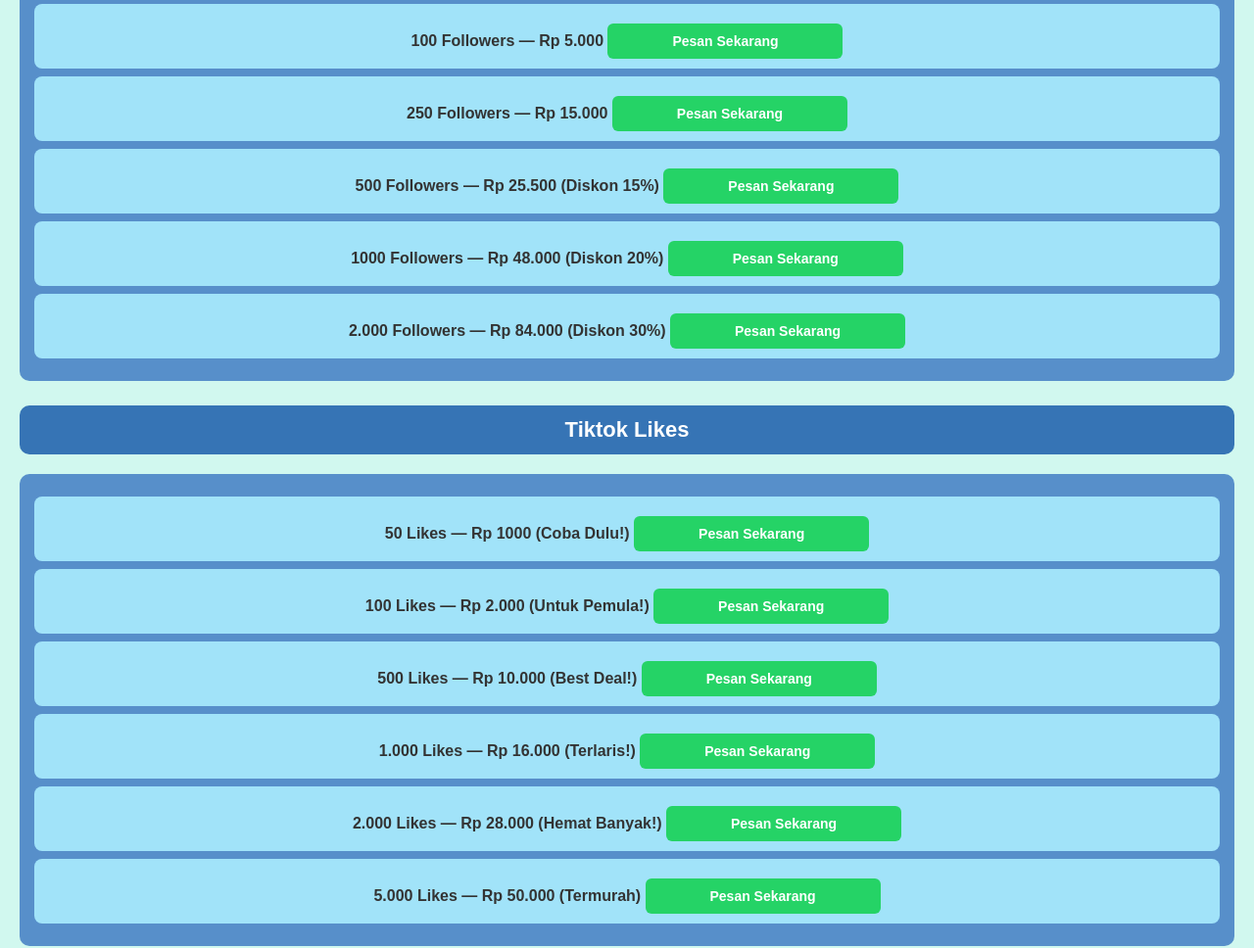
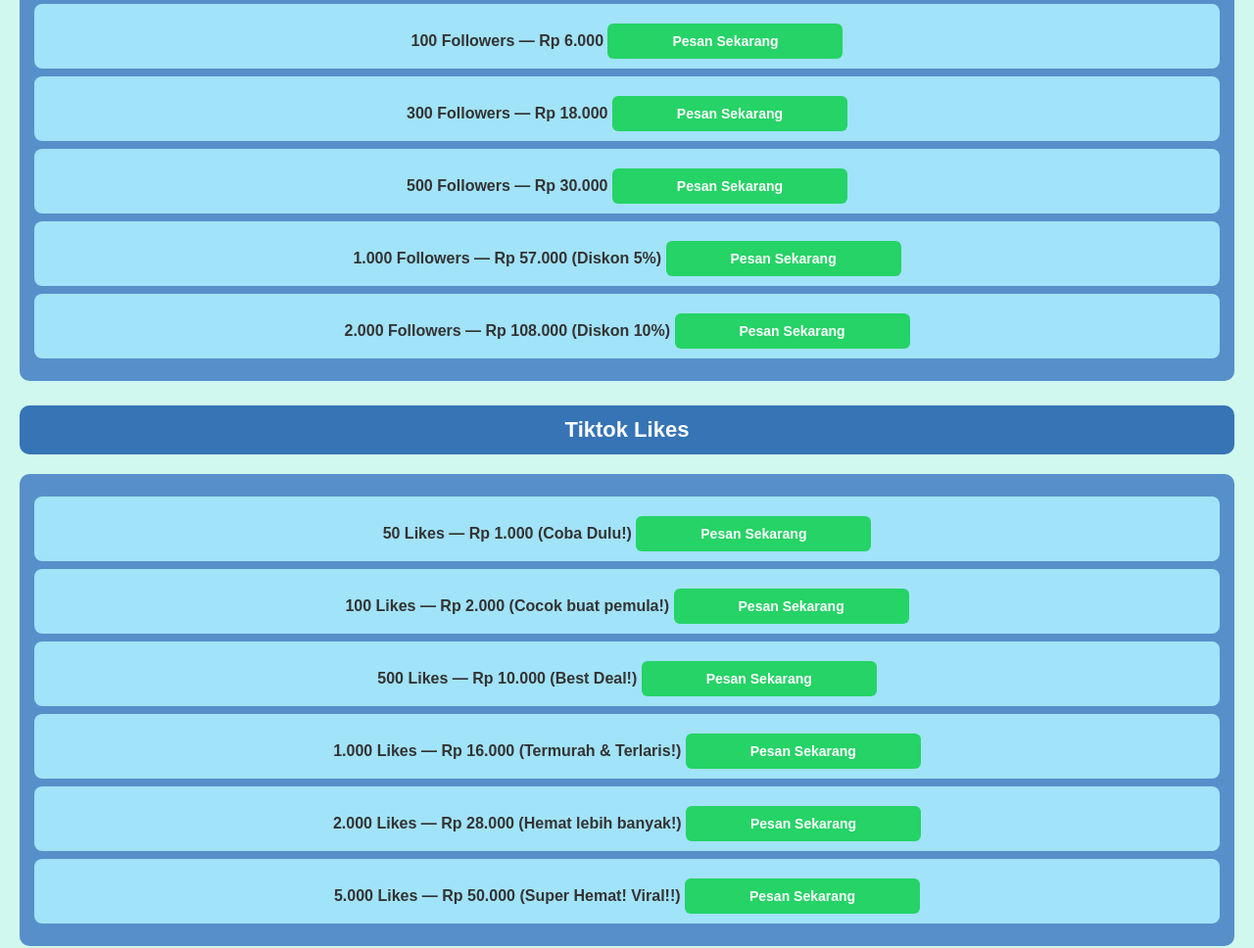
Before and after one commit to F7ND/Yesstorey, a plain HTML site: page produktt.html in a window 1280 px wide. Shown: the part 185-1153 px from the top of the page at 98% size. Drawn offline with Linux system fonts and the light colour scheme.

Commit message:
Update produktt.html

```diff
--- a/produktt.html
+++ b/produktt.html
@@ -264,24 +264,26 @@ btn.addEventListener('click', (e) => {
   youtubeFollowers: {
     title: "Tiktok Followers",
     items: [
-          { qty: "100 Followers", price: "Rp 5.000" },
-          { qty: "250 Followers", price: "Rp 15.000" },
-          { qty: "500 Followers", price: "Rp 25.500 (Diskon 15%)" },
-          { qty: "1000 Followers", price: "Rp 48.000 (Diskon 20%)" },
-          { qty: "2.000 Followers", price: "Rp 84.000 (Diskon 30%)" }
+      { qty: "100 Followers", price: "Rp 6.000" },
+      { qty: "300 Followers", price: "Rp 18.000" },
+      { qty: "500 Followers", price: "Rp 30.000" },
+      { qty: "1.000 Followers", price: "Rp 57.000 (Diskon 5%)" },
+      { qty: "2.000 Followers", price: "Rp 108.000 (Diskon 10%)" }
     ]
   },
+
   youtubeLikes: {
     title: "Tiktok Likes",
     items: [
-          { qty: "50 Likes", price: "Rp 1000", note: "(Coba Dulu!)" },
-          { qty: "100 Likes", price: "Rp 2.000", note: "(Untuk Pemula!)" },
+      { qty: "50 Likes", price: "Rp 1.000", note: "(Coba Dulu!)" },
+      { qty: "100 Likes", price: "Rp 2.000", note: "(Cocok buat pemula!)" },
       { qty: "500 Likes", price: "Rp 10.000", note: "(Best Deal!)" },
-          { qty: "1.000 Likes", price: "Rp 16.000", note: "(Terlaris!)" },
-          { qty: "2.000 Likes", price: "Rp 28.000 (Hemat Banyak!)" },
-          { qty: "5.000 Likes", price: "Rp 50.000 (Termurah)" }
+      { qty: "1.000 Likes", price: "Rp 16.000", note: "(Termurah & Terlaris!)" },
+      { qty: "2.000 Likes", price: "Rp 28.000", note: "(Hemat lebih banyak!)" },
+      { qty: "5.000 Likes", price: "Rp 50.000", note: "(Super Hemat! Viral!!)" }
     ]
   },
+
   youtubeViews: {
     title: "Tiktok Views",
     items: [
```
Lines whose indentation alone changed are shown as unchanged.
